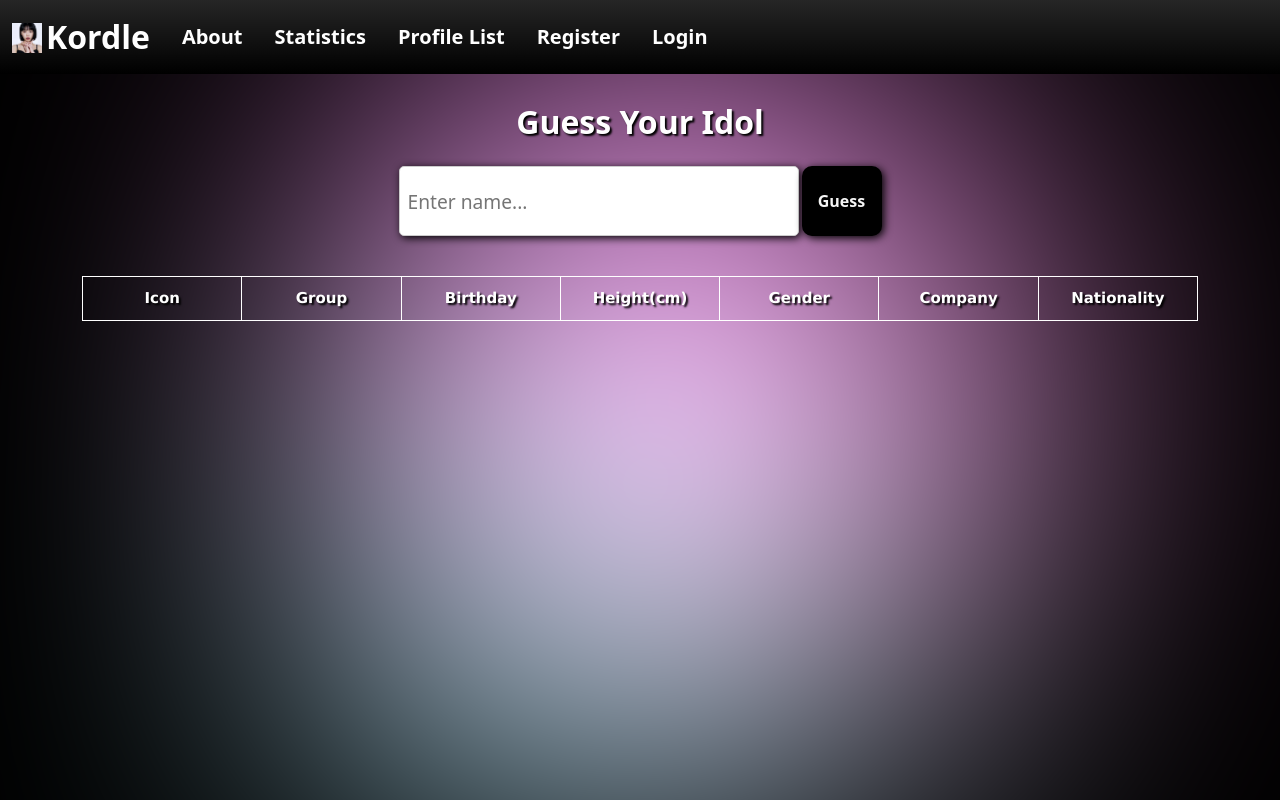
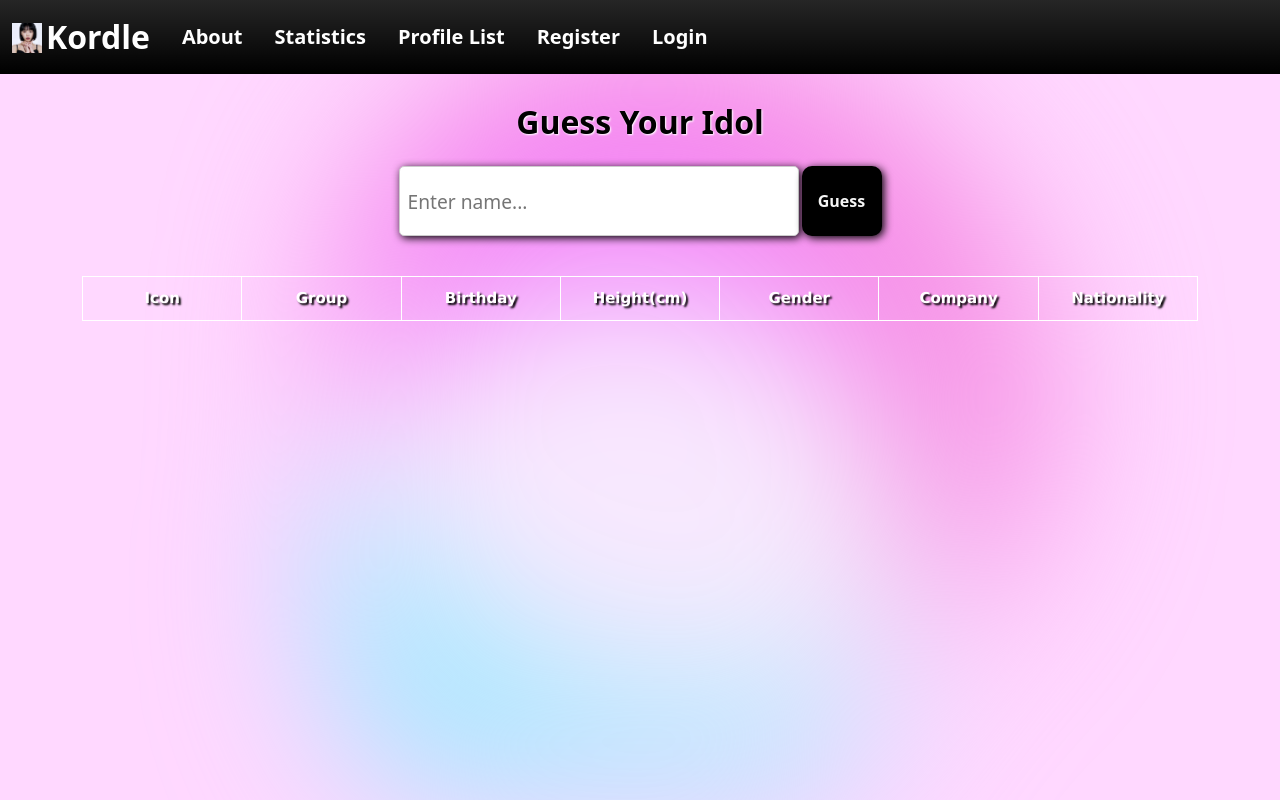
Before and after one commit to Ryan11c/kordle, a Django app: page / in a window 1280 px wide. Run offline with Django 5.2, Linux system fonts and the light colour scheme; data comes from the database, SQL or seed files in the repository; both versions use the stored data as it was after the commit; data that the repository does not hold is empty.

Commit message:
Update css for background color

```diff
--- a/myApp/templates/about.html
+++ b/myApp/templates/about.html
@@ -3,7 +3,7 @@
 {% load static %}
 
 {% block content %}
-<body style="padding-bottom: 70px">
+<body style="padding-bottom: 70px; background-color: rgb(255, 216, 255);">
     <div class="container mt-4 w-75">
         <h1 class="text-center fs-1 fw-bold text-black" style="text-shadow: 1px 1px 6px white;">About Kordle</h1>
         <div class="border border-dark p-3 bg-white">
--- a/myApp/templates/profile_list.html
+++ b/myApp/templates/profile_list.html
@@ -2,7 +2,7 @@
 {% block title %}Profile List{% endblock %}
 {% load static %}
 {% block content %}
-<body style="padding-bottom: 70px" class="background-image" background="{% static 'myApp/images/background2.jpg' %}">
+<body style="padding-bottom: 70px; background-color: rgb(255, 216, 255);">
     <h1 class="text-center fs-1 fw-bold text-black" style="text-shadow: 1px 1px 6px white;">Profile List</h1>
     {% if profiles %}
         <div class="row justify-content-center">
--- a/myApp/templates/statistics.html
+++ b/myApp/templates/statistics.html
@@ -4,7 +4,7 @@
 
 {% block content %}
 <script src="https://cdn.jsdelivr.net/npm/chart.js"></script>
-<body style="padding-bottom: 70px" class="background-image" background="{% static 'myApp/images/background2.jpg' %}">
+<body style="padding-bottom: 70px; background-color: rgb(255, 216, 255);">
     <div class="container mt-4 w-100">
         <h1 class="text-center fs-1 fw-bold text-black" style="text-shadow: 1px 1px 6px white;">Leaderboard</h1>
         <div class="border border-dark p-3 bg-white">
--- a/myApp/templates/update_user.html
+++ b/myApp/templates/update_user.html
@@ -3,6 +3,7 @@
 {% load static %}
 
 {% block content %}
+<body style="padding-bottom: 70px; background-color: rgb(255, 216, 255);">
     <div class="col-md-6 offset-md-3">
         <h1 class="text-center fs-1 fw-bold text-black" style="text-shadow: 1px 1px 6px white;">Edit Profile</h1>
         <form method="POST" action="{% url 'update_user' %}" enctype="multipart/form-data">
@@ -12,4 +13,5 @@
             <button type="submit" class="btn btn-primary">Update</button>
         </form>
     </div>
+</body>
 {% endblock %}
--- a/static/myApp/css/home.css
+++ b/static/myApp/css/home.css
@@ -6,8 +6,8 @@
     text-align: center;
     font-weight: bold;
     font-size: 2rem;
-    color: white;
-    text-shadow: 2px 2px 2px black;
+    color: black;
+    text-shadow: 1px 1px 2px white;
 }
 
 .userGuessForm {
@@ -178,7 +178,7 @@
 body {
     margin: 0;
     padding: 0;
-    background-color: black;
+    background-color: rgb(255, 216, 255);
 }
 
 .wrapper{
@@ -188,7 +188,7 @@
     width: 100%;
     height: 100%;
     overflow: hidden;
-    filter: blur(150px);
+    filter: blur(80px);
     z-index: -1;
 }
 
```
Also changed, not shown: db.sqlite3.
